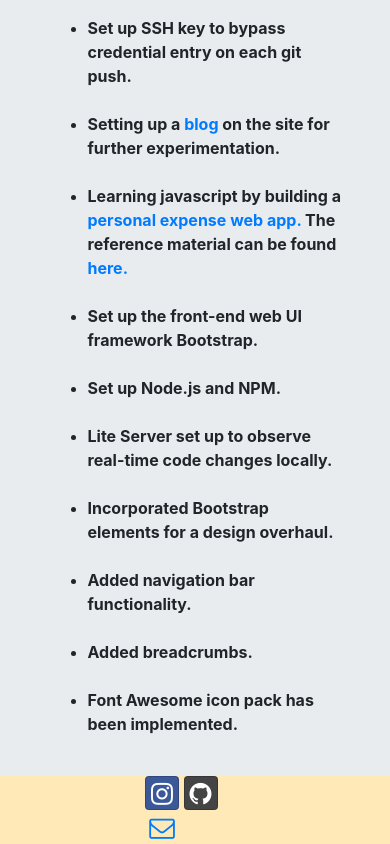
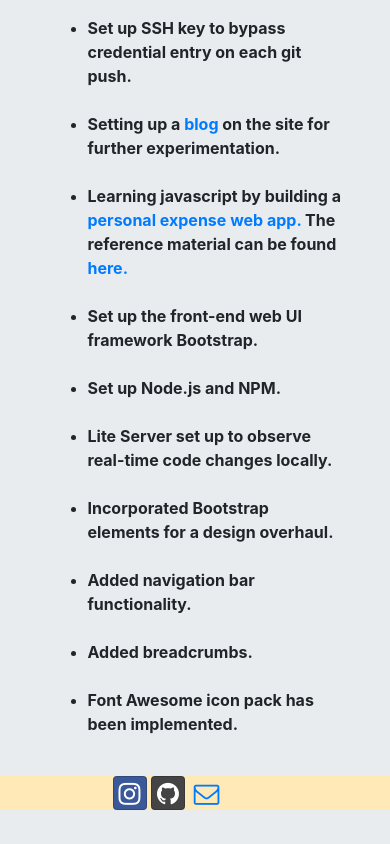
Before and after one commit to Aldroc/aldroc.netlify, a website: page index.html in a window 390 px wide. Shown: the part 686-1530 px from the top of the page. After the commit the page ends 1496 px from the top, so only its background shows below. Drawn offline with nearby package versions, Linux system fonts and the light colour scheme.

Commit message:
footer_align_fix

```diff
--- a/index.html
+++ b/index.html
@@ -63,7 +63,7 @@
         <footer class="footer">
             <div class="container">
                 <div class="row justify-content-center">
-                    <div class="col-4 col-sm-2">
+                    <div class="col-6 col-sm-2">
                         <a class="btn btn-social-icon btn-facebook" href="https://www.instagram.com/_aldroc_/"><i class="fa fa-instagram"></i></a>
                         <a class="btn btn-social-icon btn-github" href="https://github.com/Aldroc"><i class="fa fa-github"></i></a>
                         <a class="btn btn-social-icon" href="mailto:riptide1112@gmail.com"><i class="fa fa-envelope-o"></i></a>
```
